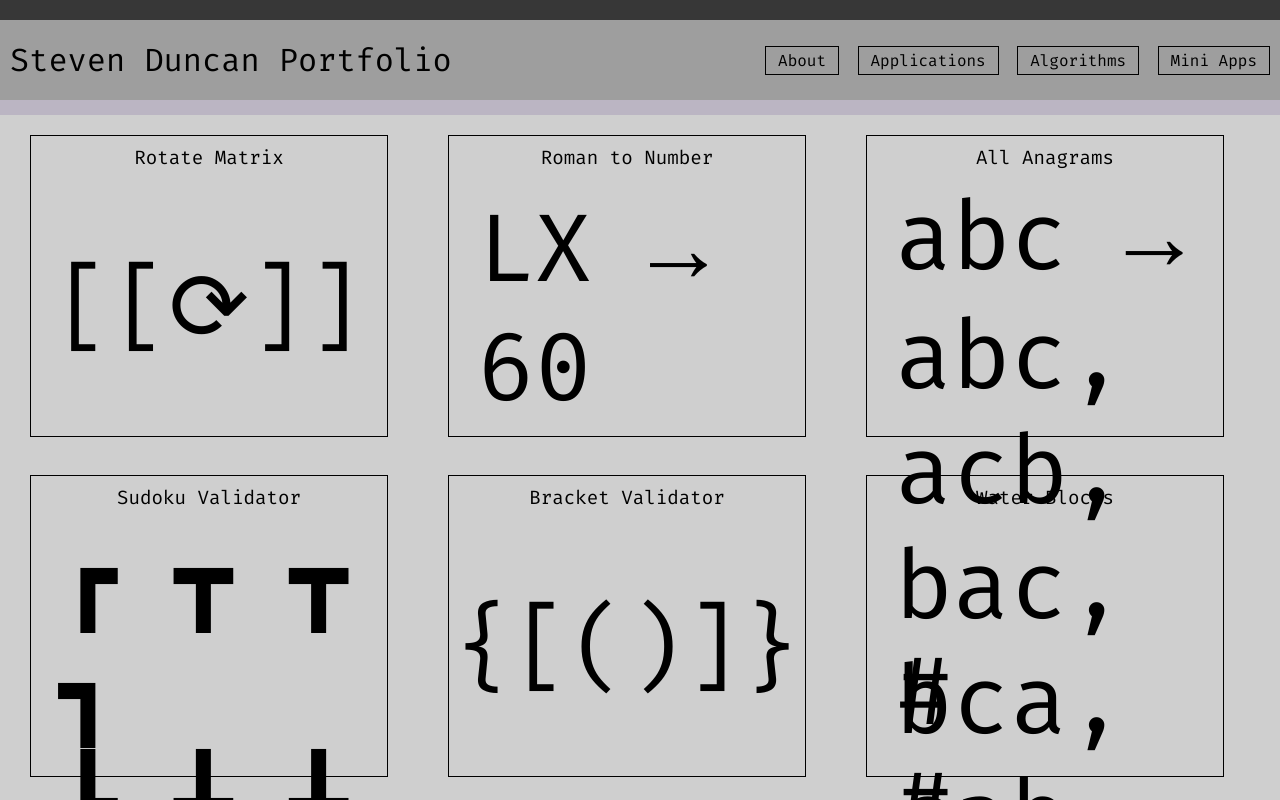
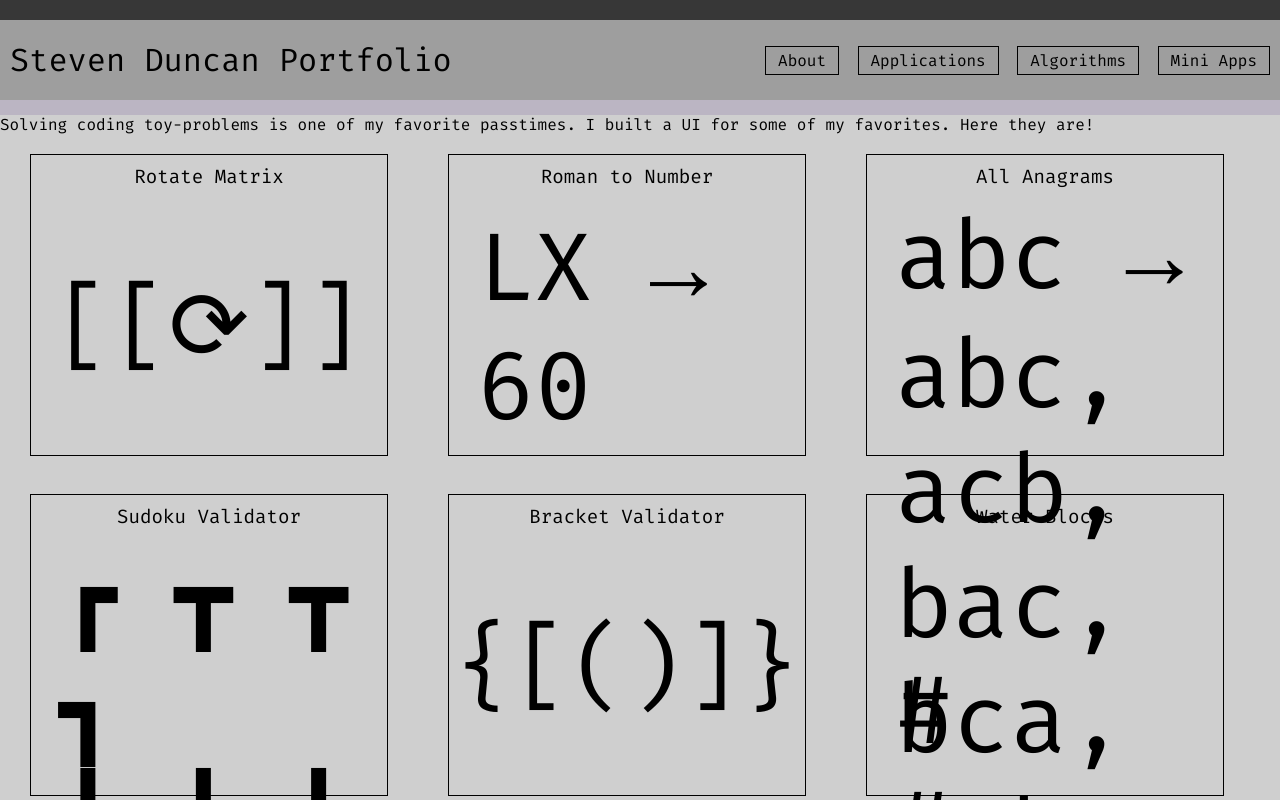
Before and after one commit to skuzbot/portfolio, a Next.js app: page /algorithms in a window 1280 px wide. Shown: the top 800 px of the page. Built offline with nearby package versions, Linux system fonts and the light colour scheme.

Commit message:
algo message

```diff
--- a/pages/algorithms.js
+++ b/pages/algorithms.js
@@ -27,6 +27,7 @@ export default class Algorithms extends Component {
         <Meta/>
         <div className='content'>
           <Navbar/>
+          Solving coding toy-problems is one of my favorite passtimes. I built a UI for some of my favorites. Here they are!
           <div className='algorithms-container'>
             {this.state.algorithms.map(algorithm => {
               return (
```
